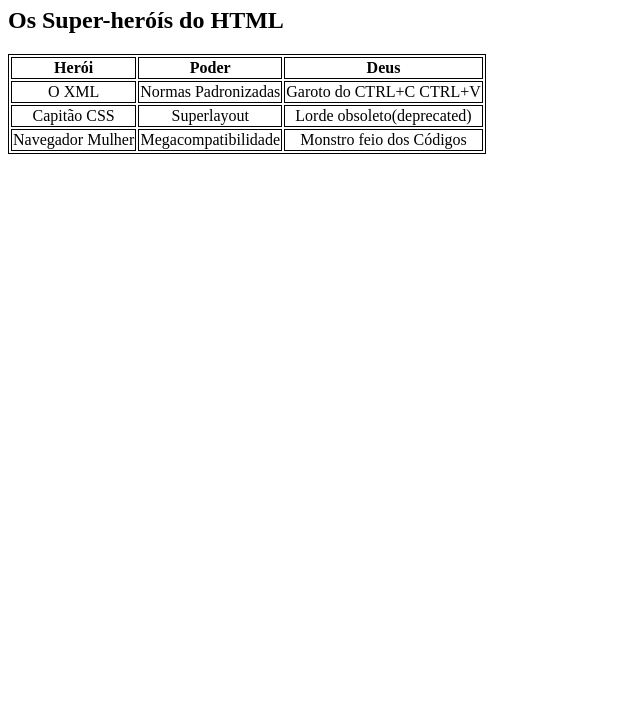
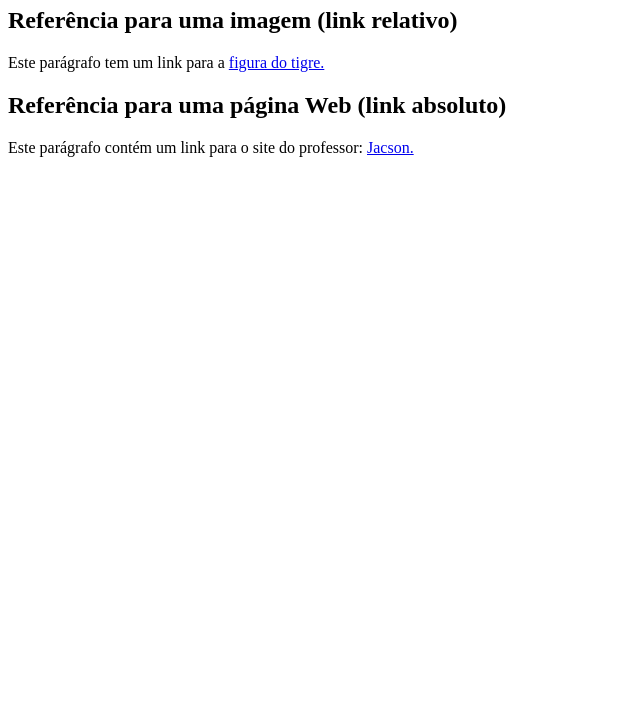
Before and after one commit to Isa14lima/ProgWeb_2022_profjac, a plain HTML site: page index.html in a window 1280 px wide. Shown: the part 73-800 px from the top of the page, without its empty margins (0-640 px from the left). Drawn offline with Linux system fonts and the light colour scheme.

Commit message:
Add files via upload

```diff
--- a/index.html
+++ b/index.html
@@ -4,47 +4,14 @@
     <meta charset="UTF-8">
     <meta http-equiv="X-UA-Compatible" content="IE=edge">
     <meta name="viewport" content="width=device-width, initial-scale=1.0">
-    <title>Tabela</title>
+    <title>Links</title>
 </head>
-<style type="text/css">
-    table,th,td{border:1px solid #000;
-    text-align: center;
-    }
-
-
-</style>
 <body>
-    <h1>Uma tabela básica.</h1>
-    <h2>Os Super-heróís do HTML</h2>
-    <table>
-
-
-     <tr>
-    <td><b>Herói</b></td>
-    <td><b>Poder</b></td>
-    <td><b>Deus</b></td>
-
-     </tr>
-
-     <tr>
-    <td>O XML</td>
-    <td>Normas Padronizadas</td>
-    <td>Garoto do CTRL+C CTRL+V </td>
-     </tr>
-
-     <tr>
-         <td>Capitão CSS</td>
-         <td>Superlayout</td>
-         <td>Lorde obsoleto(deprecated)</td>
-     </tr>
-
-     <tr>
-         <td> Navegador Mulher</td>
-         <td>Megacompatibilidade</td>
-         <td> Monstro feio dos Códigos</td>
-     </tr>
-
-    </table>
+    <h1> Exemplos de links</h1>
+    <h2>Referência para uma imagem (link relativo) </h2>
+    <p>Este parágrafo tem um link para a <a href="file:///C:/Users/isabe/AppData/Local/Temp/Temp1_exercicios-2022-06-01%20(1).zip/Exercicios/imgs/tigre.jpg"> figura do tigre.</a>
+    <h2> Referência para uma página Web (link absoluto)</h2>
+    <p>Este parágrafo contém um link para o site do professor: <a href="http://www.jeiks.net/fundpweb/about/"> Jacson.</a>
 
 </body>
 </html>
```
